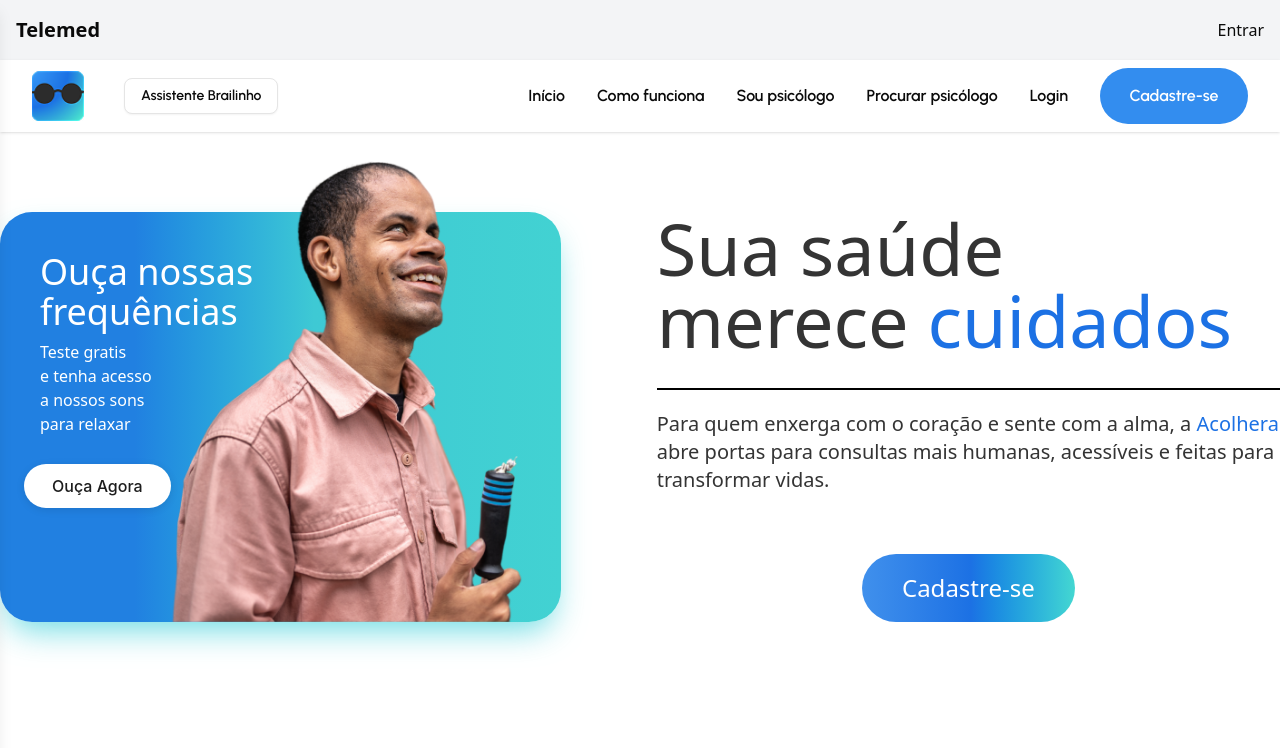
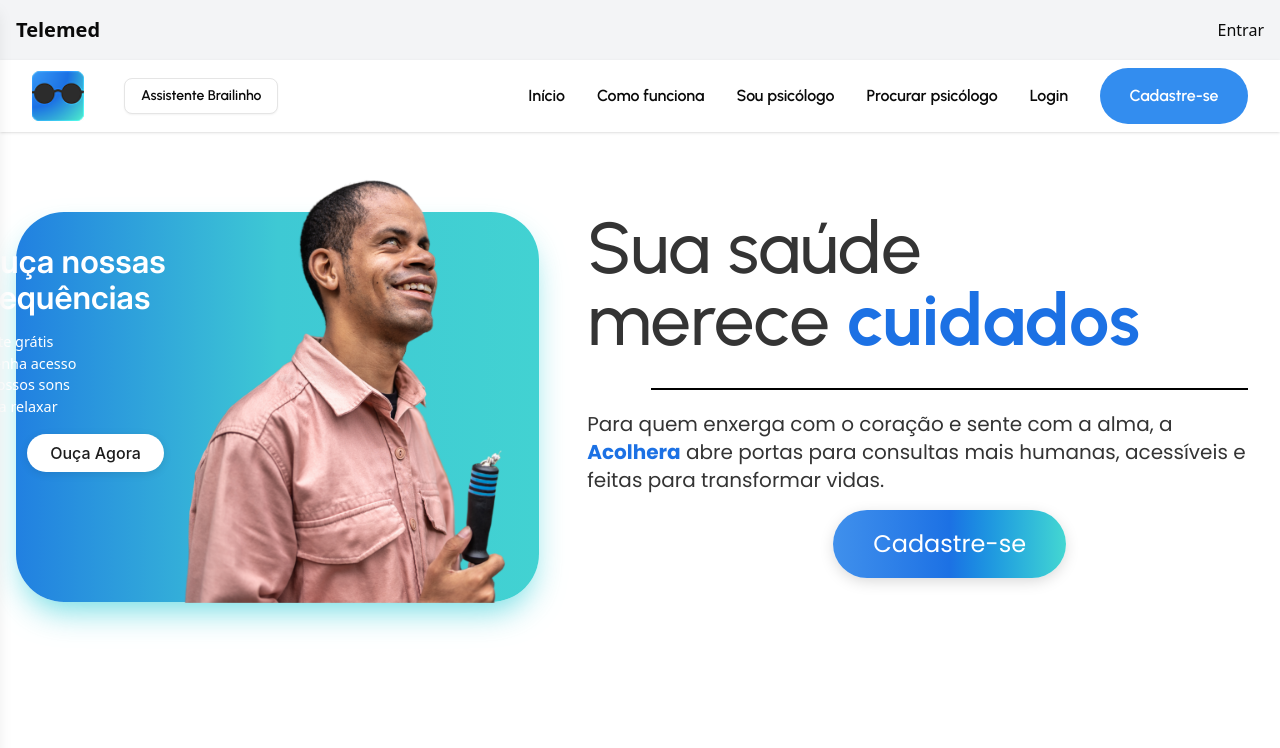
Before and after one commit to BrailleWay/frontend-nextjs-brailleway, a Next.js app: page /homepage in a window 1280 px wide. Shown: the top 748 px of the page. Built offline with nearby package versions, Linux system fonts and the light colour scheme; no server answers.

Commit message:
Section1 Atualizado

```diff
--- /dev/null
+++ b/app/ui/home/Section1.css
@@ -0,0 +1,117 @@
+#container-esquerda {
+  background: linear-gradient(90deg, #2180E1 0%, #3EC9D4 50%, #42D2D2 100%);
+  box-shadow: 0 16px 32px -8px rgba(33,201,212,0.65);
+  border-radius: 1.5rem;
+  width: 100%;
+  max-width: 95vw;
+  padding: 1.5rem 1rem;
+  margin: 0 auto;
+  position: relative;
+  z-index: 10;
+}
+
+/* Telas médias */
+@media (min-width: 640px) {
+  #container-esquerda {
+    max-width: 500px;
+    padding: 2rem 2rem;
+    border-radius: 2rem;
+  }
+}
+
+/* Telas grandes */
+@media (min-width: 1024px) {
+  #container-esquerda {
+    max-width: 700px;
+    padding: 2.5rem 3rem;
+    border-radius: 2.5rem;
+  }
+}
+
+/* Telas extra grandes */
+@media (min-width: 1280px) {
+  #container-esquerda {
+    max-width: 900px;
+    padding: 0rem 0.5rem;
+    border-radius: 3rem;
+    padding-bottom: 0;
+     height: 390px;
+     width: 32.7rem;
+
+
+  }
+}
+
+.relative {
+  position: relative;
+}
+
+.img-vazada {
+  position: absolute;
+  top: -40px;      /* Ajuste para subir ou descer */
+  left: 50%;
+  transform: translateX(-50%);
+  width: 120px;
+  height: auto;
+  z-index: 20;
+  pointer-events: none; /* Se quiser que clique passe para o quadrado */
+}
+
+@media (min-width: 640px) {
+  .img-vazada {
+    width: 260px;
+  }
+}
+
+@media (min-width: 768px) {
+  .img-vazada {
+    width: 200px;
+    top: -60px;
+  }
+}
+
+@media (min-width: 1024px) {
+  .img-vazada {
+    width: 260px;
+    top: -80px;
+  }
+}
+
+@media (min-width: 1280px) {
+  .img-vazada {
+    width: 450px;
+    margin-left: 7rem;
+    margin-top: 1.3rem;
+
+
+  }
+}
+
+
+
+@media (max-width: 1280px){
+ h2, h3 {
+padding-left: -2rem;
+margin-left: -4rem;
+
+}
+}
+
+@media (max-width: 639px) {
+    h2,h3 {
+     text-align: center;
+     margin-left: 0;
+
+
+  }
+}
+
+
+ #container-esquerda h2{
+    font-size: 2rem;
+
+ }
+ #container-esquerda h3{
+    font-size: 0.9rem;
+
+ }
--- a/app/ui/home/Section1.js
+++ b/app/ui/home/Section1.js
@@ -1,70 +1,86 @@
 import Image from 'next/image';
 import React from 'react';
 import Button from '@/components/Button';
+import './Section1.css';
 
 export default function Section1() {
     return (
-        <>
-            <div className="container gap-60 md:gap-9 lg:gap-24 2xl:gap-20 mt-20 mb-20 mx-auto flex flex-col-reverse lg:flex-row">
-
-                <div
-                    id="container-esquerda"
-                    className='relative rounded-4xl lg:max-w-3xl w-full flex flex-row md:bg-gradient-to-r md:from-[#2180E1] md:from-24% md:via-[#3EC9D4] md:via-56% md:to-[#42D2D2] md:to-100%'
-                    style={{
-                        boxShadow: '0 16px 32px -8px rgba(33, 201, 212, 0.65)'
-                    }}
-                >
-                    <div className='lg:h-100 md:h-80 w-full lg:max-w-none space-y-2 md:z-0 z-10 flex flex-col items-center md:items-start rounded-4xl md:bg-transparent md:via-transparent md:to-transparent md:from-transparent bg-gradient-to-r from-[#2180E1] from-24% via-[#3EC9D4] via-56% to-[#42D2D2] to-100%'>
-                        <h2 className='text-white md:text-left text-center font-["Inter-semibold"] mt-10 text-4xl mx-10 md:max-w-sm'>Ouça nossas frequências</h2>
-                        <h3 className="text-white md:text-left text-center font-regular font-inter mx-10 md:max-w-sm">
-                            Teste gratis<br /> e tenha acesso <br />a nossos sons <br />para relaxar
+        <div className="container gap-16 md:gap-9 lg:gap-24 2xl:gap-20 mt-20 mb-20 mx-auto flex flex-col-reverse lg:flex-row px-4">
+            {/* ESQUERDA */}
+            <div className="relative w-full flex justify-center items-center">
+                <img
+                    src="/home/familia (4).png"
+                    alt="família"
+                    className="img-vazada"
+                />
+                <div id="container-esquerda">
+                    <div className="w-full px-4 py-8 space-y-4 z-10">
+                        <h2 className="text-white text-center md:text-left font-['Inter-semibold'] text-4xl md:max-w-sm">
+                            Ouça nossas<br/> frequências
+                        </h2>
+                        <h3 className="text-white text-center md:text-left font-regular font-inter text-base md:max-w-sm">
+                            Teste grátis<br /> e tenha acesso <br />a nossos sons <br />para relaxar
                         </h3>
                         <Button
                             style={{
                                 background: 'white',
                                 color: '#1c1c1c',
-                                padding: '10px 28px',
+                                padding: '7px 23px',
                                 borderRadius: '9999px',
                                 fontFamily: 'Inter, sans-serif',
                                 fontWeight: 500,
                                 fontSize: '1rem',
-                                margin: '1.25rem 1.5rem 1.25rem 1.5rem',
+                                margin: '0rem -0.8rem',
                                 boxShadow: '0 2px 8px 0 rgba(0,0,0,0.10)',
                                 position: 'relative',
                             }}
                         >
                             Ouça Agora
                         </Button>
-
-                        <Image
-                            className='w-[490px] object-cover mt-[-396px] ml-[151px]'
-                            src="/home/familia (4).png"
-                            alt=''
-                            width={1020}
-                            height={1020}
-                        />
+                    </div>
+                </div>
             </div>
 
-
-
-
-                </div>
-
-                <div id="merece-cuidados" className='flex flex-col lg:max-w-2xl'>
-                    <h2 className='text-center lg:text-left lg:max-w-xl mb-8 text-7xl font-["Urbanist-medium"] '>
-                      <span className= 'text-[#343434]' >  Sua saúde merece </span> <span className='font-["Urbanist-bold"] text-[#1C71E4]'>cuidados</span>
+            {/* DIREITA */}
+            <div id="merece-cuidados" className="flex flex-col lg:max-w-2xl px-4">
+                <h2 className="text-center lg:text-left lg:max-w-xl mb-8 text-4xl md:text-6xl lg:text-7xl font-['Urbanist-medium']">
+                    <span className="text-[#343434]">Sua saúde merece </span>
+                    <span className="font-['Urbanist-bold'] text-[#1C71E4]">cuidados</span>
                 </h2>
-                    <div className='h-0.5 w-full mb-5 bg-black'></div>
-                    <h3 className='text-center lg:text-left font-["Poppins-regular"] text-xl text-[#343434]'>
-                        Para quem enxerga com o coração e sente com a alma, a <span className='text-[#1C71E4] font-["Poppins-bold"]'>Acolhera</span> abre portas para consultas mais humanas, acessíveis e feitas para transformar vidas.
+                <div className="h-0.5 w-full mb-5 bg-black" />
+                <h3 className="text-left  font-['Poppins-regular'] text-base md:text-xl text-[#343434]">
+                    Para quem enxerga com o coração e sente com a alma, a <span className="text-[#1C71E4] font-['Poppins-bold']">Acolhera</span> abre portas para consultas mais humanas, acessíveis e feitas para transformar vidas.
                 </h3>
-                    <div className='w-full flex justify-center'>
-                        <button className='font-["Poppins-regular"] rounded-full text-white px-10 py-4.5 text-2xl mt-4 lg:mt-15 bg-gradient-to-r from-[#4090EC] from-0% via-[#1C71E4] via-51% to-[#44D7D1] to-100% w-fit'>
+                <div className="w-full flex justify-center lg:justify-start">
+                    <button
+                      className="
+                        font-['Poppins-regular']
+                        rounded-full
+                        text-white
+                        px-10
+                        py-4.5
+                        text-lg
+                        md:text-2xl
+                        mt-4
+                        bg-gradient-to-r
+                        from-[#4090EC]
+                        via-[#1C71E4]
+                        to-[#44D7D1]
+                        w-fit
+                        mx-auto
+                        block
+                        shadow-[0_4px_16px_-2px_rgba(0,0,0,0.18)]
+                        transition
+                        duration-200
+                        hover:shadow-[0_12px_32px_-4px_rgba(0,0,0,0.28)]
+                        hover:scale-105
+                        active:scale-100
+                        "
+                    >
                       Cadastre-se
                     </button>
                 </div>
             </div>
         </div>
-        </>
-    )
+    );
 }
```
Lines whose indentation alone changed are shown as unchanged.
